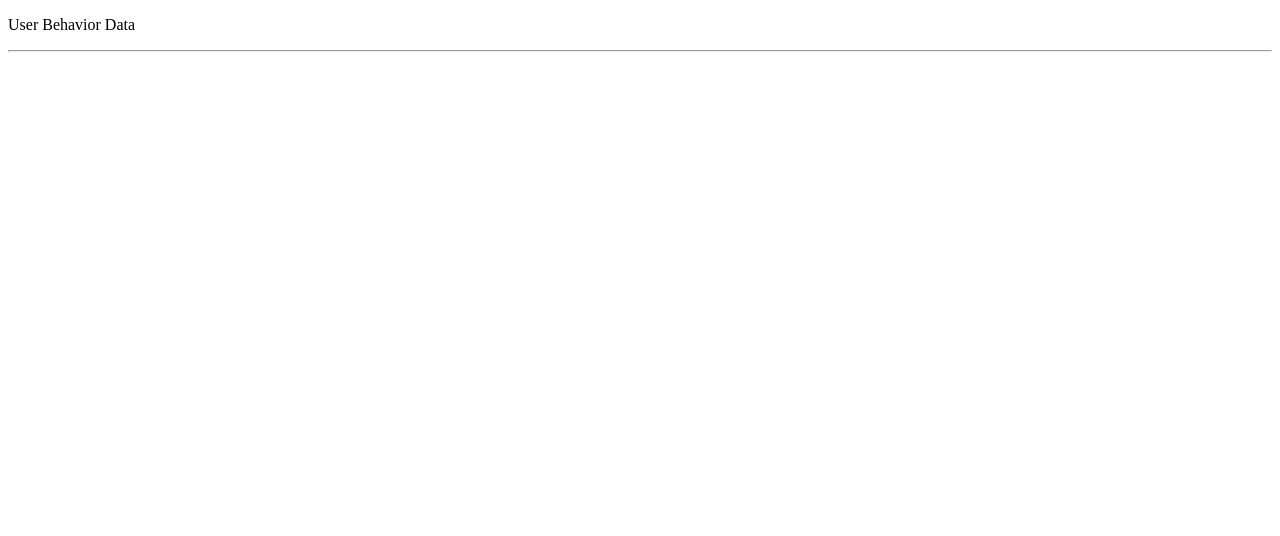
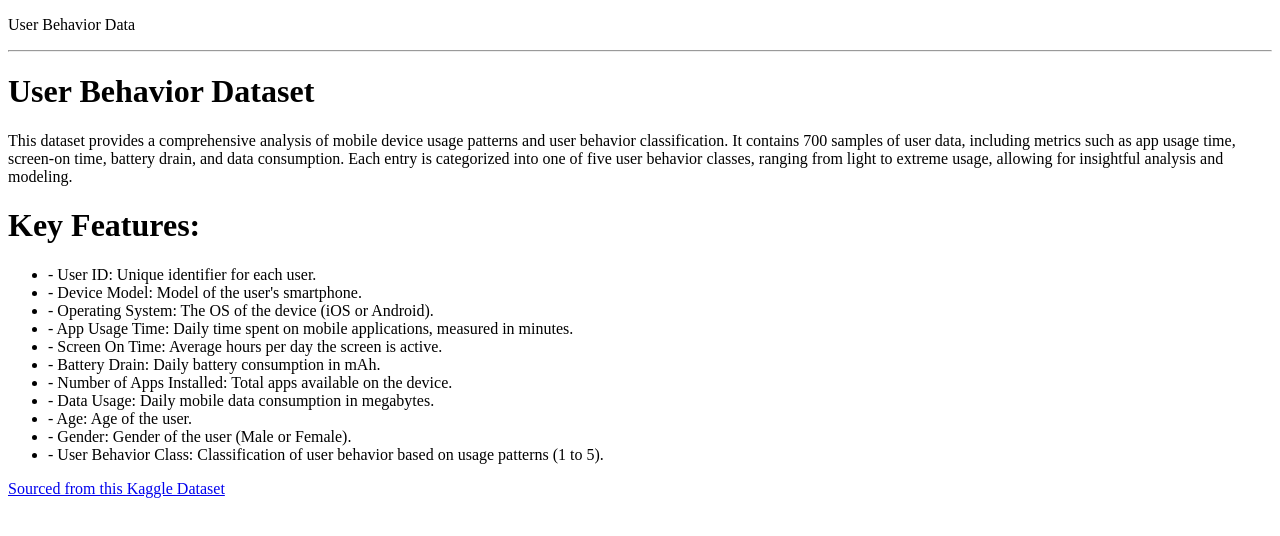
Before and after one commit to shakaylac/Mid-course-Assignment, a React app in the folder assignment-app/: page / in a window 1280 px wide. Shown: the top 536 px of the page. Built offline with nearby package versions, Linux system fonts and the light colour scheme; the HTML template or start-up script is replaced by a standard one.

Commit message:
Imported the Home.jsx file onto App.jsx

```diff
--- a/assignment-app/src/App.jsx
+++ b/assignment-app/src/App.jsx
@@ -1,4 +1,5 @@
 import React from "react";
+import Home from "./Home";
 
 function App() {
   return (
@@ -8,6 +9,7 @@ function App() {
         <p className="navbar-brand ms-4 nav-link">User Behavior Data</p>
       </nav>
       <hr />
+      <Home />
     </div>
   );
 }
```
